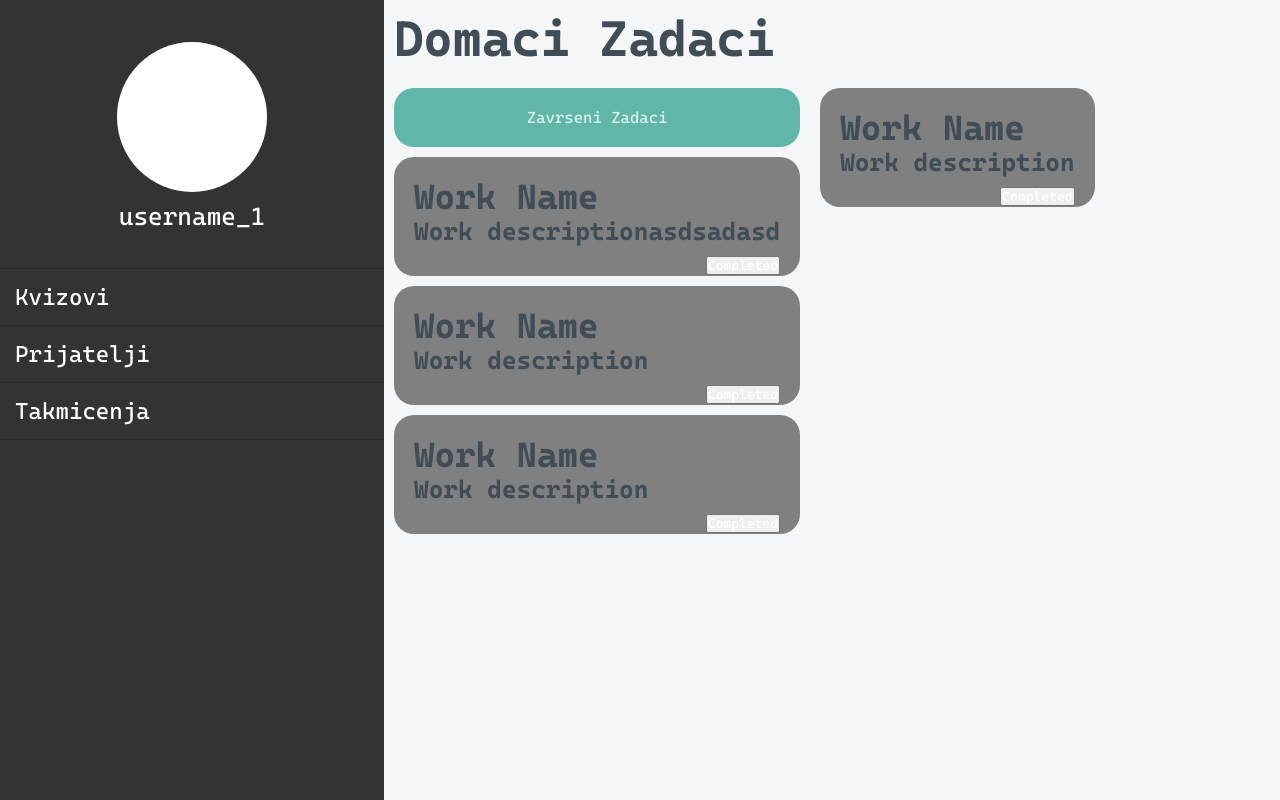
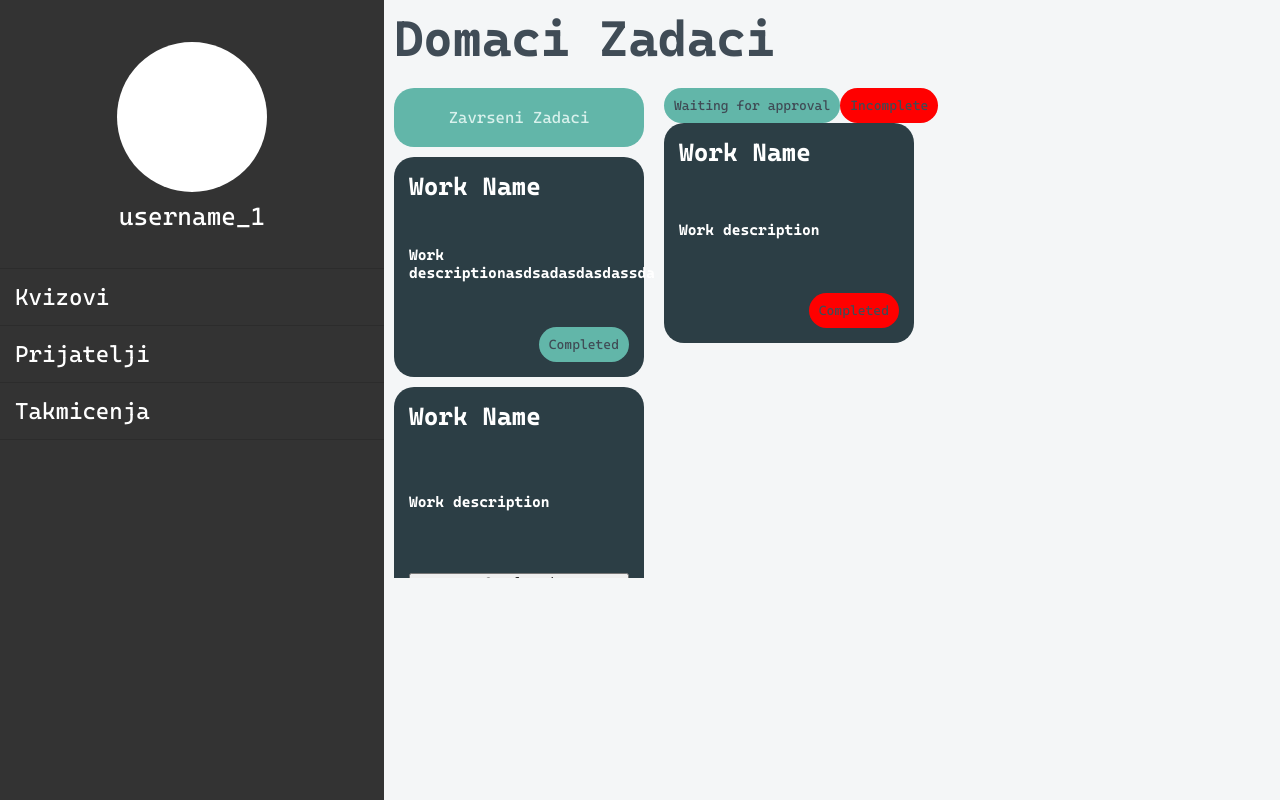
Before and after one commit to EminRedzovic/HakatonDUNP, a React (Create React App) app: page / in a window 1280 px wide. Built offline with nearby package versions, Linux system fonts and the light colour scheme.

Commit message:
Created Home

```diff
--- a/src/pages/Home/Home.css
+++ b/src/pages/Home/Home.css
@@ -14,6 +14,7 @@
   margin: 0px;
   display: flex;
   height: 100vh;
+  background-color:  #F4F6F7;
 }
 
 .sidebar-div {
@@ -35,6 +36,8 @@
 
 .home-main .completed-work {
     display: block;
+    overflow-y: scroll;
+    max-height: 500px;
 }
 
 .home-main .completed-work .complete{
@@ -48,10 +51,26 @@
 }
 
 .home-main .all-homeworks .work {
-    padding: 20px !important;
+    display: flex;
+    flex-direction: column;
+    padding: 15px !important;
     margin: 10px !important;
-    background-color: gray;
+    background-color: #2C3E45;
+    justify-content: space-between;
     border-radius: 20px;
+    height: 220px;
+    width:  250px;
+}
+
+.home-main .all-homeworks .work h1 {
+    color: white;
+    margin-bottom: 10px;
+    font-size: 25px;
+}
+
+.home-main .all-homeworks .work h2 {
+    color: white;
+    font-size: 15px;
 }
 
 .home-main .all-homeworks h1 {
@@ -63,7 +82,36 @@
     margin-bottom: 10px;
 }
 
-.home-main .all-homeworks .work button {
+.home-main .all-homeworks .complete-button {
     float: right;
-    color: white;
+    background-color: #62B6A9;
+    border: 0;
+    align-self: self-end;
+    color: #404C56;
+    border-radius: 20px;
+    padding: 10px;
 }
+
+.home-main .all-homeworks .incomplete-button {
+    float: right;
+    background-color: red;
+    border: 0;
+    align-self: self-end;
+    color: #404C56;
+    border-radius: 20px;
+    padding: 10px;
+}
+
+.home-main .all-homeworks .waiting-button {
+    float: right;
+    background-color: #62B6A9;
+    border: 0;
+    align-self: self-end;
+    color: #404C56;
+    border-radius: 20px;
+    padding: 10px;
+}
+
+.buttons {
+    padding: 10px;
+}
--- a/src/pages/Home/Home.jsx
+++ b/src/pages/Home/Home.jsx
@@ -18,8 +18,8 @@ const Home = () => {
             </div>
             <div className="work">
               <h1>Work Name</h1>
-              <h2>Work descriptionasdsadasd</h2>
-              <button>Completed</button>
+              <h2>Work descriptionasdsadasdasdassdasdasasdasdasdasdas</h2>
+              <button className="complete-button">Completed</button>
             </div>
             <div className="work">
               <h1>Work Name</h1>
@@ -33,10 +33,14 @@ const Home = () => {
             </div>
           </div>
           <div className="incomplete-work">
+            <div className="buttons">
+              <button className="incomplete-button">Incomplete</button>
+              <button className="waiting-button">Waiting for approval</button>
+            </div>
             <div className="work">
               <h1>Work Name</h1>
               <h2>Work description</h2>
-              <button>Completed</button>
+              <button className="incomplete-button">Completed</button>
             </div>
           </div>
         </div>
```
